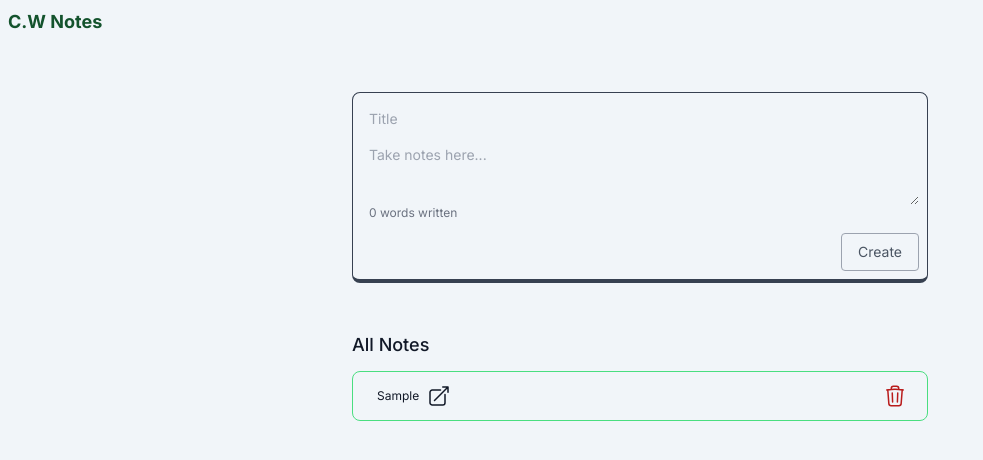
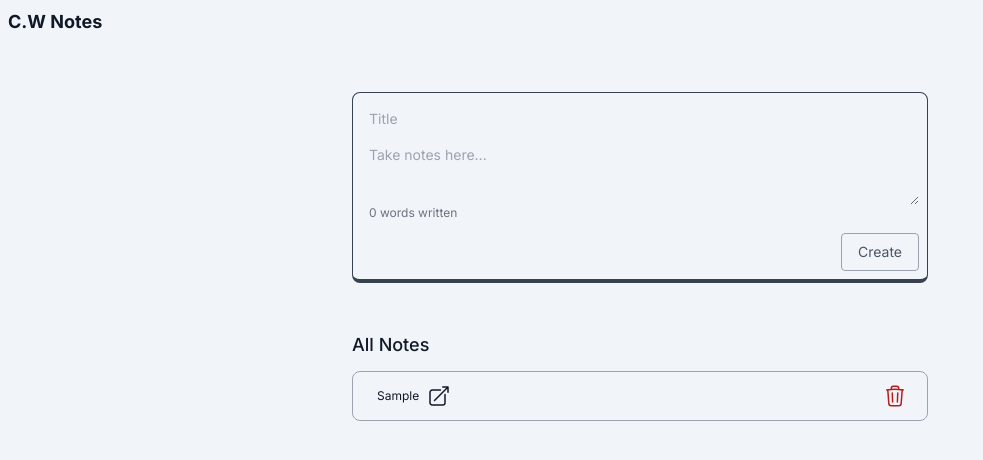
Before and after one commit to davidadediji/Fetch-GitHub-stars, a Vue app: page / in a window 1280 px wide. Both pictures are taken after typing "Sample", "Sample" into the empty fields and a click on the button "Create". Shown: the top 460 px of the page, without its empty margins (0-983 px from the left). Built offline with nearby package versions, Linux system fonts and the light colour scheme.

Commit message:
fix:new bugs

```diff
--- a/src/components/NavBar.vue
+++ b/src/components/NavBar.vue
@@ -5,7 +5,7 @@ import {RouterLink} from 'vue-router'
 <template>
     <nav class=" p-2 sticky top-0">
         <RouterLink to="/">
-            <p class=" font-bold text-lg text-green-900">C.W Notes</p>
+            <p class=" font-bold text-lg text-gray-900">C.W Notes</p>
         </RouterLink>
     </nav>
 </template>
--- a/src/components/modals/DeleteModal.vue
+++ b/src/components/modals/DeleteModal.vue
@@ -25,7 +25,7 @@ const cancelDelete = ()=>{
             <p class="my-4">Are you sure you want to delete this note? </p>
             <div class=" text-xs flex gap-4">
                 <button class="p-2 bg-red-500 text-white rounded hover:bg-red-600" @click="deleteNote()">Delete</button>
-                <button class="px-2 py-2 border border-green-400 hover:text-white rounded text-gray-700 hover:bg-green-400" @click="cancelDelete">Cancel</button>
+                <button class="px-2 py-2 border border-gray-400 hover:text-white rounded text-gray-700 hover:bg-gray-500" @click="cancelDelete">Cancel</button>
             </div>
         </div>
     </div>
--- a/src/view/HomeView.vue
+++ b/src/view/HomeView.vue
@@ -34,9 +34,9 @@ const handleDisplayModal = (note)=>{
                 <li class="font-medium text-lg">All Notes</li>
                 <li v-if="notes.length === 0" class=" italic text-xs text-gray-400"> No notes listed</li>
                 <li v-for="note in notes" :key="note.id"
-                    class="border border-green-400 py-2 px-4 rounded-lg flex justify-between text-xs">
+                    class="border border-gray-400 py-2 px-4 rounded-lg flex justify-between text-xs">
                     <router-link :to="`/note/${note.id}`">
-                        <div class=" hover:text-green-500 px-2 py-1 rounded-md flex items-center gap-2">
+                        <div class=" hover:text-gray-500 px-2 py-1 rounded-md flex items-center gap-2">
                             <p>{{ note.title }}</p>
                             <go-to class="w-4"></go-to>
                         </div>
```
